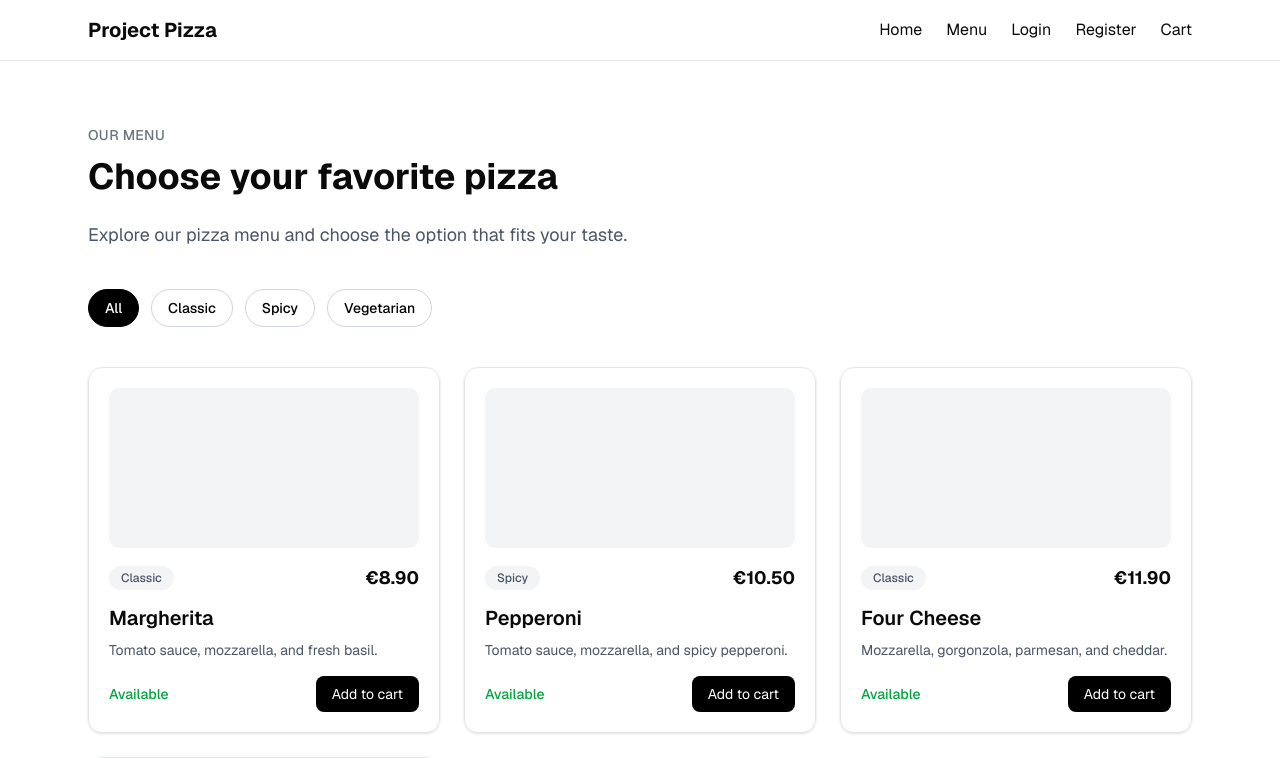
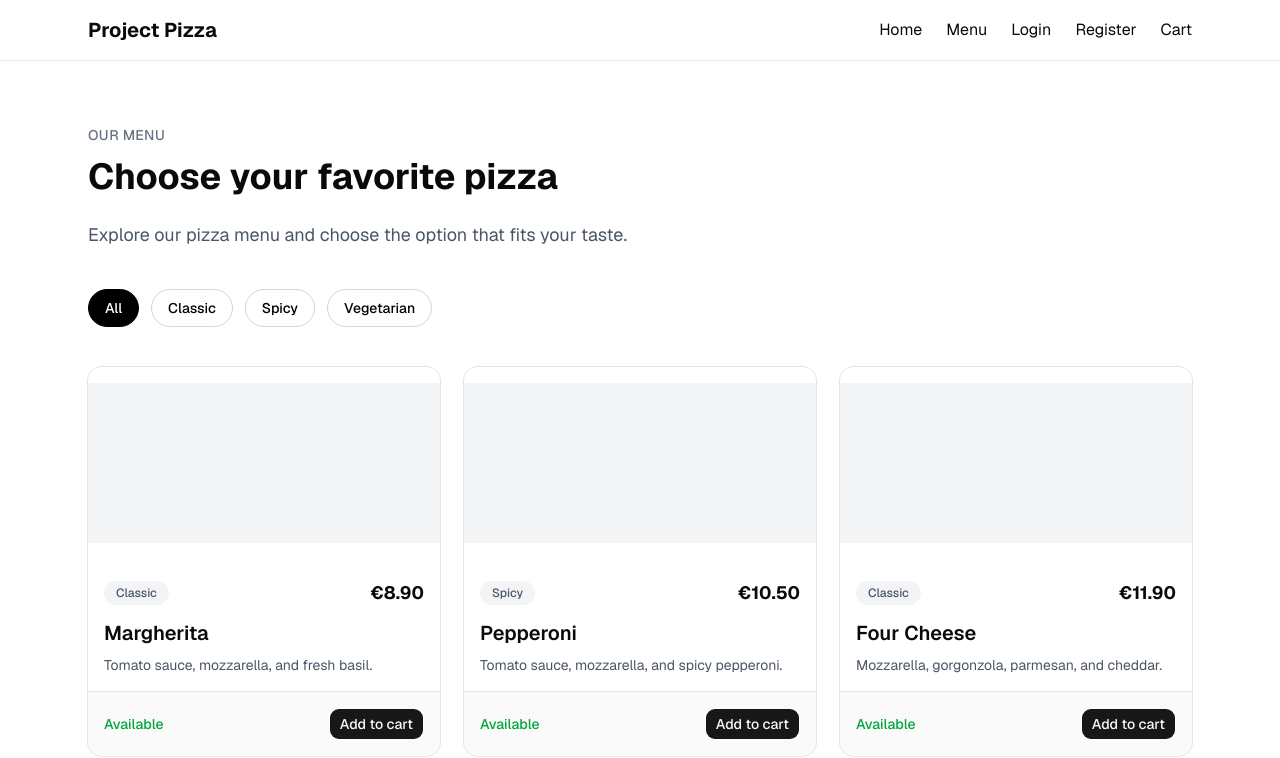
Before and after one commit to leonidvuha/project-pizza, a Next.js app: page /menu in a window 1280 px wide. Shown: the top 758 px of the page. Built offline with nearby package versions, Linux system fonts and the light colour scheme.

Commit message:
refactor: migrate pizza card to shadcn components

```diff
--- a/src/components/products/PizzaCard.tsx
+++ b/src/components/products/PizzaCard.tsx
@@ -1,4 +1,6 @@
 import type { Pizza } from "@/types/pizza.types";
+import { Button } from "@/components/ui/button";
+import { Card, CardContent, CardFooter } from "@/components/ui/card";
 
 type PizzaCardProps = {
   pizza: Pizza;
@@ -6,9 +8,10 @@ type PizzaCardProps = {
 
 export default function PizzaCard({ pizza }: PizzaCardProps) {
   return (
-    <article className="rounded-xl border border-gray-200 p-5 shadow-sm transition hover:shadow-md">
-      <div className="mb-4 h-40 rounded-lg bg-gray-100"></div>
+    <Card className="overflow-hidden rounded-xl transition hover:shadow-md">
+      <div className="h-40 bg-gray-100"></div>
 
+      <CardContent className="pt-5">
         <div className="mb-3 flex items-center justify-between gap-4">
           <span className="rounded-full bg-gray-100 px-3 py-1 text-xs font-medium text-gray-600">
             {pizza.category}
@@ -19,9 +22,10 @@ export default function PizzaCard({ pizza }: PizzaCardProps) {
 
         <h2 className="mb-2 text-xl font-semibold">{pizza.name}</h2>
 
-      <p className="mb-4 text-sm text-gray-600">{pizza.description}</p>
+        <p className="text-sm text-gray-600">{pizza.description}</p>
+      </CardContent>
 
-      <div className="flex items-center justify-between">
+      <CardFooter className="flex items-center justify-between">
         <span
           className={`text-sm font-medium ${
             pizza.isAvailable ? "text-green-600" : "text-red-500"
@@ -30,14 +34,10 @@ export default function PizzaCard({ pizza }: PizzaCardProps) {
           {pizza.isAvailable ? "Available" : "Not available"}
         </span>
 
-        <button
-          type="button"
-          disabled={!pizza.isAvailable}
-          className="rounded-md bg-black px-4 py-2 text-sm text-white disabled:cursor-not-allowed disabled:bg-gray-300"
-        >
+        <Button type="button" disabled={!pizza.isAvailable}>
           Add to cart
-        </button>
-      </div>
-    </article>
+        </Button>
+      </CardFooter>
+    </Card>
   );
 }
```
Also changed, not shown: .claude/launch.json (added). Lines whose indentation alone changed are shown as unchanged.
